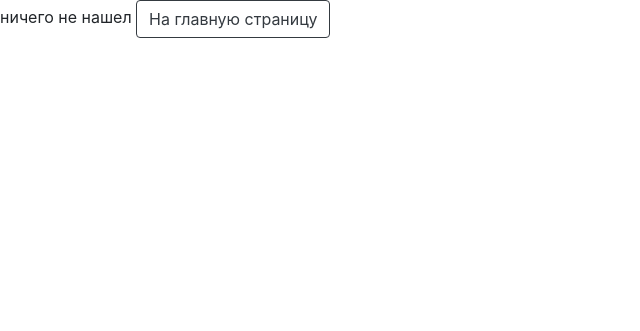
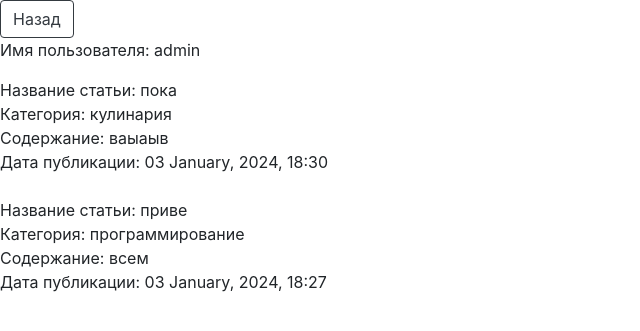
Before and after one commit to TetherOne/forum, a Flask app: page /1/profile in a window 1280 px wide. Shown: the top 331 px of the page, without its empty margins (0-640 px from the left). Run offline with Flask 3, Linux system fonts and the light colour scheme; data comes from the database, SQL or seed files in the repository; some libraries are stand-ins or nearby versions.

Commit message:
ad user profile in main page

```diff
--- a/app.py
+++ b/app.py
@@ -88,6 +88,19 @@ def main_page():
 
     return render_template('forum/main_page.html', articles=articles)
 
+
+@app.route('/<int:id>/profile', methods=['GET'])
+def user_profile_page(id):
+    """
+
+    Функция для просмотра профиля чужого пользователя
+
+    """
+    session = SessionFactory()
+    user = session.query(User).filter_by(id=id).first()
+    user_articles = session.query(Article).filter_by(user_id=id).order_by(desc(Article.created_at)).all()
+
+    return render_template('forum/user_profile.html', user_articles=user_articles, user=user)
 
 
 @app.route('/your_profile')
--- a/templates/forum/main_page.html
+++ b/templates/forum/main_page.html
@@ -20,7 +20,7 @@
     <div>Название статьи: {{ article.name_of_article }}</div>
     <duv>Категория: {{ article.category }}</duv>
     <div>Содержание: {{ article.text_of_article }}</div>
-    <div>Автор: {{ article.user.username }}</div>
+    <div>Автор: <a href="{{ url_for('user_profile_page', id=article.user.id) }}">{{ article.user.username }}</a></div>
     <div>Дата публикации: {{ article.created_at.strftime('%d %B, %Y, %H:%M') }}</div>
 
 
--- a/templates/forum/page_not_found_error.html
+++ b/templates/forum/page_not_found_error.html
@@ -11,5 +11,7 @@
 
 <button onclick="window.location.href='{{ url_for('main_page') }}';" type="button" class="btn btn-outline-dark">На главную страницу</button>
 
+<div>Пользователь {{ user.username }}</div>
+
 </body>
 </html>
--- /dev/null
+++ b/templates/forum/user_profile.html
@@ -0,0 +1,20 @@
+<!DOCTYPE html>
+<html lang="en">
+<head>
+    <meta charset="UTF-8">
+    <title>Профиль пользователя</title>
+    <link rel="stylesheet" href="https://stackpath.bootstrapcdn.com/bootstrap/4.3.1/css/bootstrap.min.css">
+</head>
+<body>
+<button onclick="window.location.href='{{ url_for('main_page') }}';" type="button" class="btn btn-outline-dark">Назад</button>
+<p>Имя пользователя: {{ user.username }} </p>
+    {% for article in user_articles %}
+        <div>Название статьи: {{ article.name_of_article }}</div>
+        <duv>Категория: {{ article.category }}</duv>
+
+        <div>Содержание: {{ article.text_of_article }}</div>
+
+        <div>Дата публикации: {{ article.created_at.strftime('%d %B, %Y, %H:%M') }}</div>
+
+        <br>
+    {% endfor %}
```
